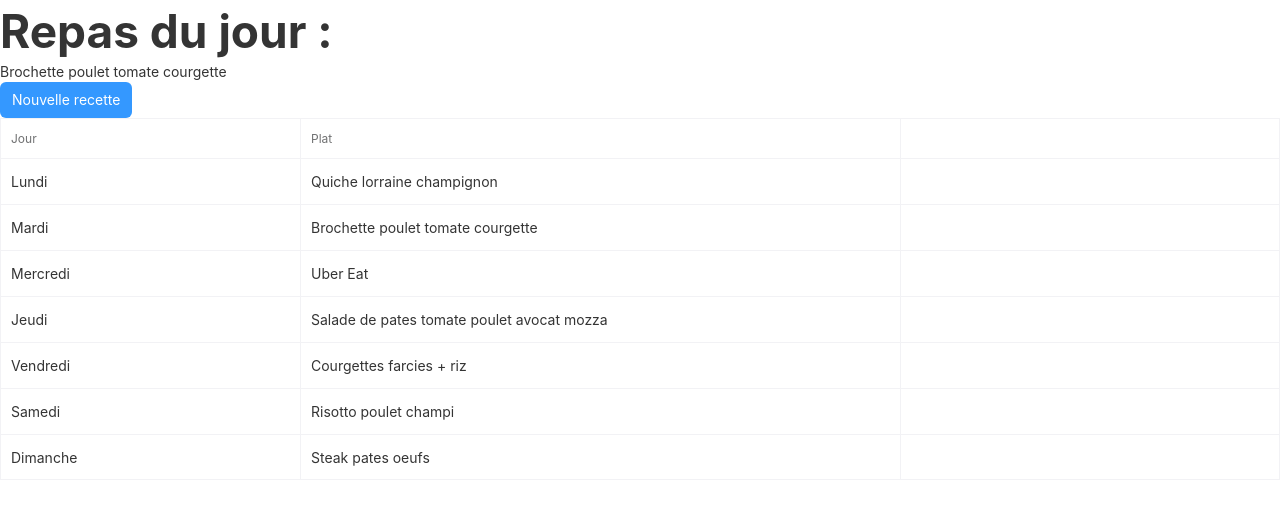
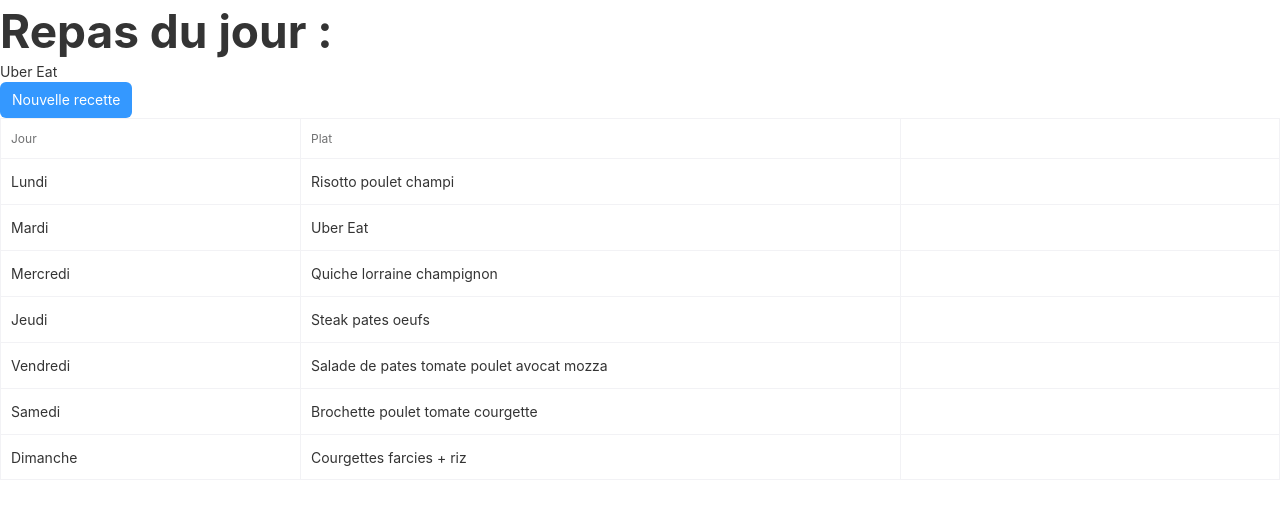
Before and after one commit to Alexandre-Vernet/Weekly-Meal, a React (Create React App) app: page / in a window 1280 px wide. Shown: the top 518 px of the page. Built offline with nearby package versions, Linux system fonts and the light colour scheme.

Commit message:
Clean - Optimize state

```diff
--- a/src/App.js
+++ b/src/App.js
@@ -5,18 +5,19 @@
 
 export class App extends React.Component {
     state = {
-        cooking: Cooking.getCookingForOneMeal(),
-        weeklyCooking: Cooking.getCookingForWeek(),
+        dailyCooking: '',
+        weeklyCooking: [],
         drawerOpen: false,
     };
 
     componentDidMount() {
+        this.getCooking();
         this.getWeekMenu();
     }
 
     getCooking() {
         this.setState({
-            cooking: Cooking.getCookingForOneMeal()
+            dailyCooking: Cooking.getCookingForOneMeal()
         });
     }
 
@@ -30,7 +31,7 @@
         return (
             <div>
                 <h1>Repas du jour :</h1>
-                <span>{ this.state.cooking.title }</span>
+                <span>{ this.state.dailyCooking.title }</span>
                 <br/>
                 <Button appearance="primary" onClick={ () => this.getCooking() }>Nouvelle recette</Button>
 
@@ -66,7 +67,7 @@
                         </Drawer.Actions>
                     </Drawer.Header>
                     <Drawer.Body>
-                        { this.state.cooking.description }
+                        { this.state.dailyCooking.description }
                     </Drawer.Body>
                 </Drawer>
             </div>
```
